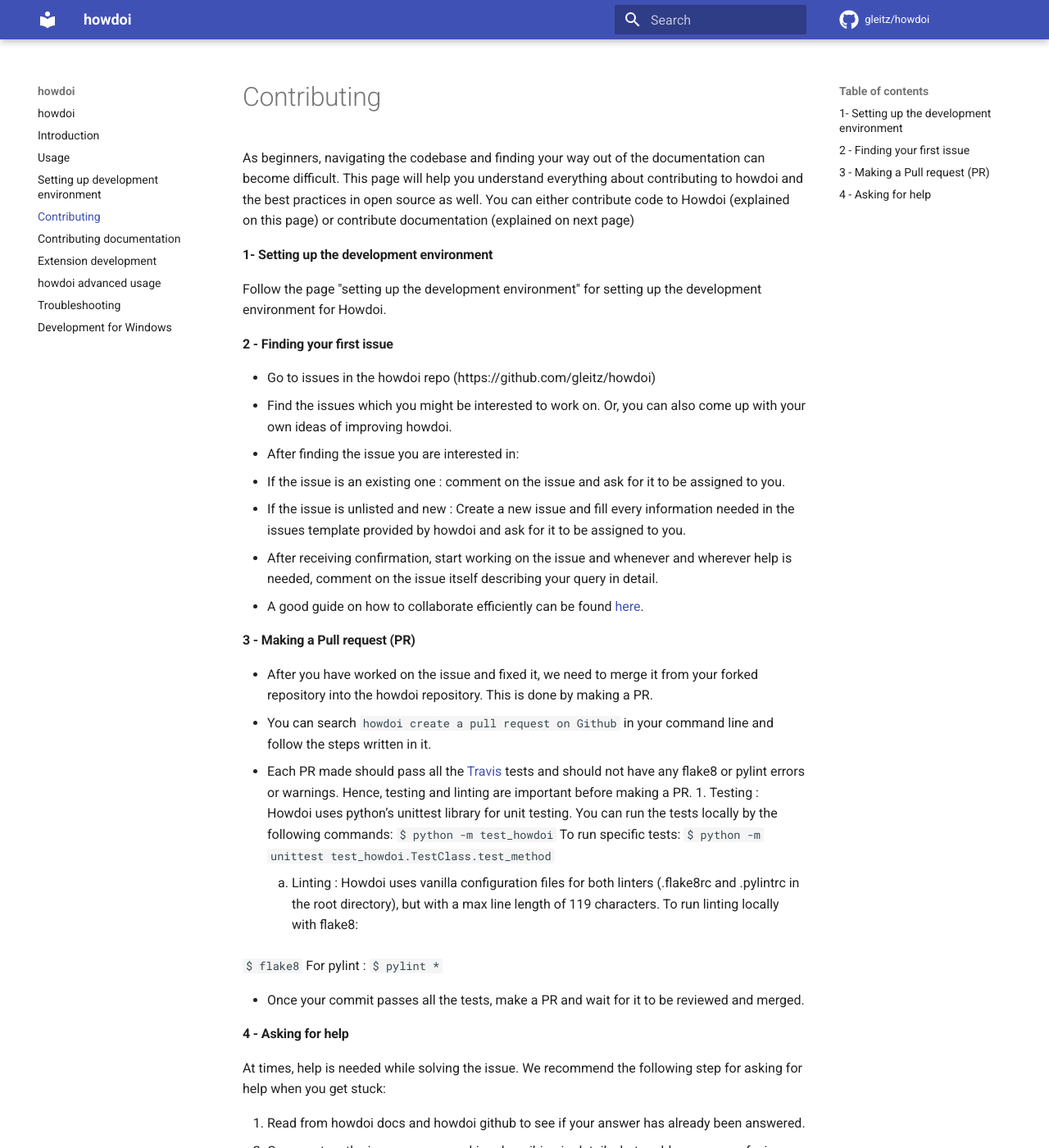
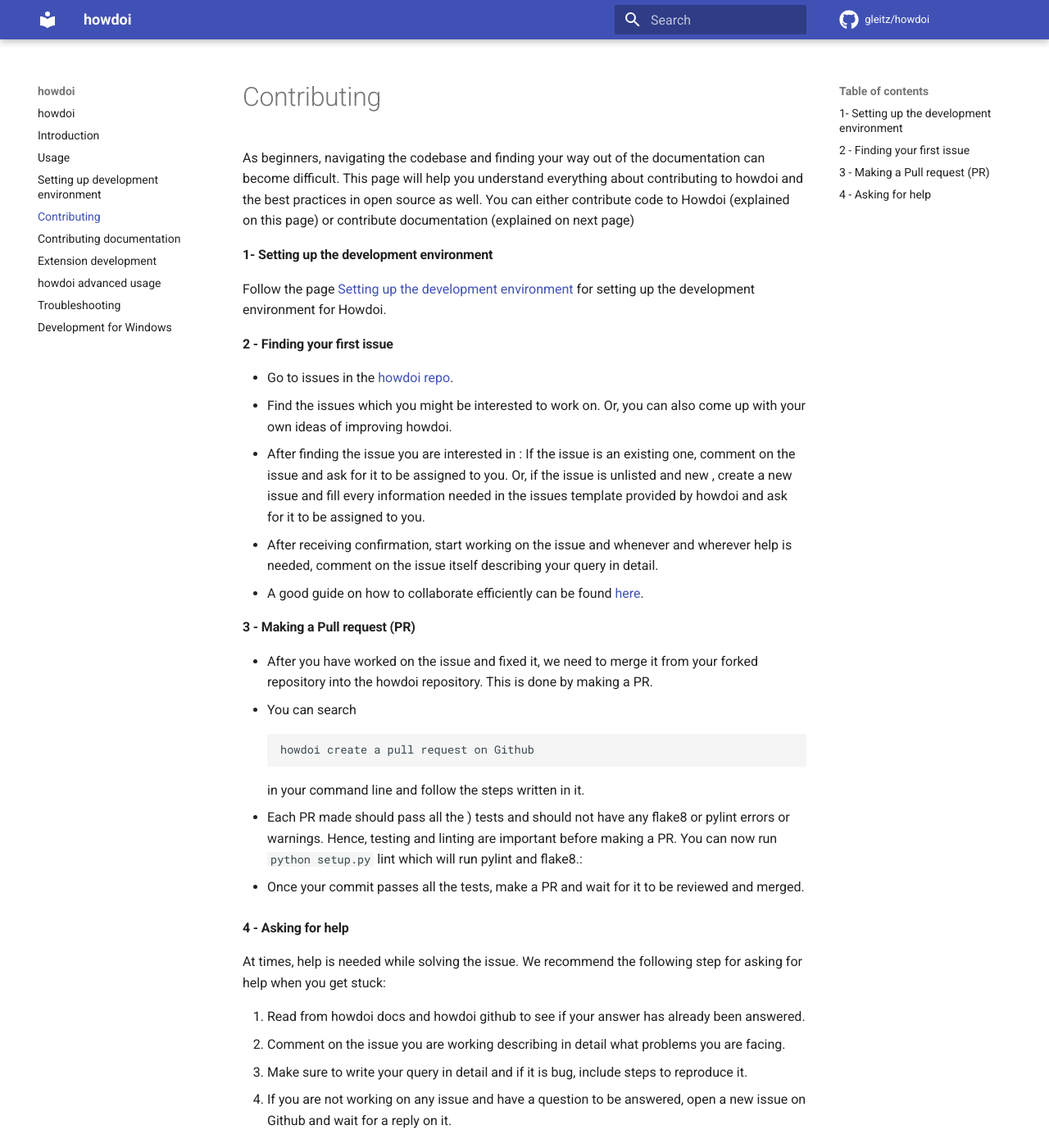
Before and after one commit to gleitz/howdoi, an MkDocs documentation site: the page built from docs/contributing_to_howdoi.md, in a window 1280 px wide and 1400 px high. Shown: the whole window at 82% size. Built offline with MkDocs 1.6.1 and Material for MkDocs 9.7.7, drawn with Linux system fonts in a browser that asks for light colours; comment, search, counter and statistics services are not loaded; some of the changed text lies outside the part shown.

````diff
--- a/docs/contributing_to_howdoi.md
+++ b/docs/contributing_to_howdoi.md
@@ -3,32 +3,26 @@ You can either contribute code to Howdoi (explained on this page) or contribute
 
 #### 1- Setting up the development environment
 
-Follow the page "setting up the development environment" for setting up the development environment for Howdoi.
+Follow the page [Setting up the development environment](http://gleitz.github.io/howdoi/development_env/) for setting up the development environment for Howdoi.
 
 #### 2 - Finding your first issue
 
-- Go to issues in the howdoi repo (https://github.com/gleitz/howdoi)
+- Go to issues in the [howdoi repo](https://github.com/gleitz/howdoi).
 - Find the issues which you might be interested to work on. Or, you can also come up with your own ideas of improving howdoi.
-- After finding the issue you are interested in:
-  1. If the issue is an existing one : comment on the issue and ask for it to be assigned to you.
-  2. If the issue is unlisted and new : Create a new issue and fill every information needed in the issues template provided by howdoi and ask for it to be assigned to you.
+- After finding the issue you are interested in : If the issue is an existing one, comment on the issue and ask for it to be assigned to you. Or, if the issue is unlisted and new , create a new issue and fill every information needed in the issues template provided by howdoi and ask for it to be assigned to you.
+
 - After receiving confirmation, start working on the issue and whenever and wherever help is needed, comment on the issue itself describing your query in detail.
-- A good guide on how to collaborate efficiently can be found [here](https://lab.github.com/githubtraining/introduction-to-github).
+- A good guide on how to collaborate efficiently can be found [here](https://lab.github.com/githubtraining/introduction-to-github){:target="\_blank"}.
 
 #### 3 - Making a Pull request (PR)
 
 - After you have worked on the issue and fixed it, we need to merge it from your forked repository into the howdoi repository. This is done by making a PR.
-- You can search `howdoi create a pull request on Github` in your command line and follow the steps written in it.
-- Each PR made should pass all the [Travis](https://travis-ci.org/gleitz/howdoi) tests and should not have any flake8 or pylint errors or warnings. Hence, testing and linting are important before making a PR. 1. Testing : Howdoi uses python’s unittest library for unit testing. You can run the tests locally by the following commands:
-  `$ python -m test_howdoi`
-  To run specific tests:
-  `$ python -m unittest test_howdoi.TestClass.test_method`
-
-      2. Linting : Howdoi uses vanilla configuration files for both linters (.flake8rc and .pylintrc in the root directory), but with a max line length of 119 characters. To run linting locally with flake8:
-
-  `$ flake8`
-  For pylint :
-  `$ pylint *`
+- You can search
+  ```
+  howdoi create a pull request on Github
+  ```
+  in your command line and follow the steps written in it.
+- Each PR made should pass all the ) tests and should not have any flake8 or pylint errors or warnings. Hence, testing and linting are important before making a PR. You can now run `python setup.py` lint which will run pylint and flake8.:
 
 - Once your commit passes all the tests, make a PR and wait for it to be reviewed and merged.
 
````
Also changed, not shown: other parts of docs/contributing_to_howdoi.md (+1 -1 lines), docs/contributing_docs.md (+9 -7 lines).
